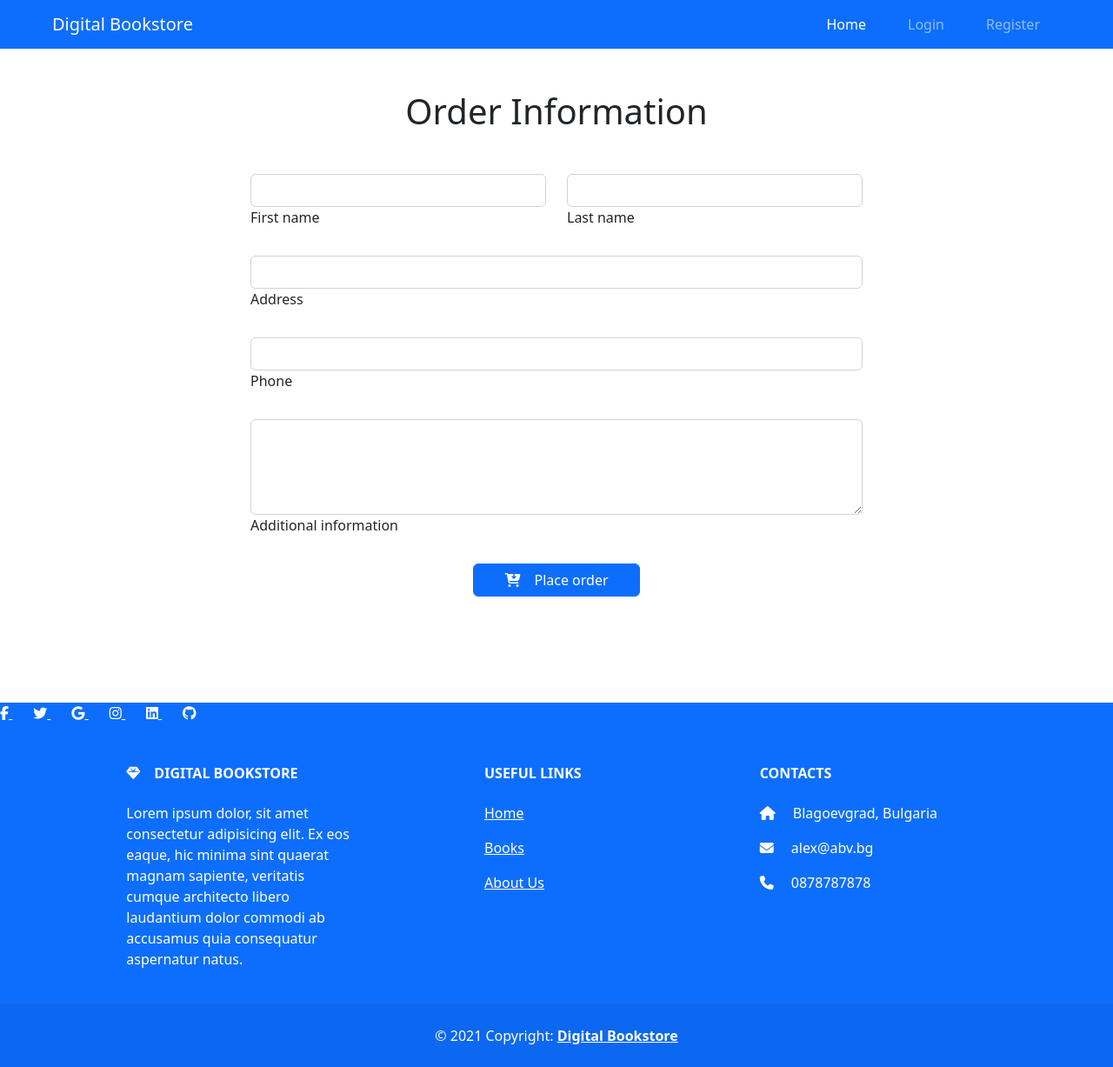
After one commit to alexmehandzhiyska/digital-bookstore, a PHP site: page /orderForm.php in a window 1280 px wide. The commit adds this page. Shown: the whole page at 87% size. Run offline with PHP 8.4, Linux system fonts and the light colour scheme; some libraries are stand-ins or nearby versions.

Commit message:
Added order placement form

```diff
--- a/styles/cart.css
+++ b/styles/cart.css
@@ -1,7 +1,26 @@
 .cart-book-img {
-    width: 100px;
+    width: 90px;
+    height: 120px;
 }
 
 .cart-table {
-    width: 70vw !important;
+    width: 65vw !important;
 }
+
+.order-form-btn {
+    text-decoration: none;
+    color: white;
+}
+
+.order-form-btn:hover {
+    text-decoration: none;
+    color: white;
+}
+
+#place-order-btn {
+    width: 15vw;
+}
+
+#order-form {
+    width: 55vw;
+}
--- /dev/null
+++ b/views/orderForm.php
@@ -0,0 +1,67 @@
+<!DOCTYPE html>
+<html lang="en">
+<head>
+    <meta charset="UTF-8">
+    <meta http-equiv="X-UA-Compatible" content="IE=edge">
+    <meta name="viewport" content="width=device-width, initial-scale=1.0">
+    <link rel="stylesheet" href="../styles/index.css">
+    <link rel="stylesheet" href="../styles/cart.css">
+    <link href="https://cdn.jsdelivr.net/npm/bootstrap@5.2.0-beta1/dist/css/bootstrap.min.css" rel="stylesheet" integrity="sha384-0evHe/X+R7YkIZDRvuzKMRqM+OrBnVFBL6DOitfPri4tjfHxaWutUpFmBp4vmVor" crossorigin="anonymous">
+    <script src="https://kit.fontawesome.com/ff09b572f7.js" crossorigin="anonymous"></script>
+    <script src="https://ajax.googleapis.com/ajax/libs/jquery/3.3.1/jquery.min.js"></script>
+    <script src="../scripts/books.js" defer></script>
+    <title>Digital Bookstore</title>
+</head>
+<body>
+    <?php include './layout/header.php' ?>
+
+    <main class="d-flex flex-column align-items-center">
+        <h1 class="text-center my-5">Order Information</h1>
+
+        <form id="order-form" method="POST">
+            <div class="row mb-4">
+                <div class="col">
+                <div class="form-outline">
+                    <input type="text" id="first_name" class="form-control" />
+                    <label class="form-label" for="first_name">First name</label>
+                </div>
+                </div>
+                <div class="col">
+                <div class="form-outline">
+                    <input type="text" id="last_name" class="form-control" />
+                    <label class="form-label" for="last_name">Last name</label>
+                </div>
+                </div>
+            </div>
+
+            <!-- Text input -->
+            <div class="form-outline mb-4">
+                <input type="text" id="address" class="form-control" />
+                <label class="form-label" for="address">Address</label>
+            </div>
+
+            <!-- Number input -->
+            <div class="form-outline mb-4">
+                <input type="number" id="phone" class="form-control" />
+                <label class="form-label" for="phone">Phone</label>
+            </div>
+
+            <!-- Message input -->
+            <div class="form-outline mb-4">
+                <textarea class="form-control" id="additional_information" rows="4"></textarea>
+                <label class="form-label" for="additional_information">Additional information</label>
+            </div>
+
+            <!-- Submit button -->
+            <div class="d-flex flex-column align-items-center justify-content-center">
+                <div class="d-flex justify-content-center align-items-center btn btn-primary btn-block mb-5" id="place-order-btn">
+                    <i class="fa-solid fa-cart-arrow-down px-2"></i>
+                    <p class="my-0 px-2">Place order</p>
+                </div>
+            </div>
+        </form>
+    </main>
+
+    <?php include './layout/footer.php' ?>
+</body>
+</html>
```
Also changed, not shown: db.sql (+17 -7 lines), views/cart.php (+25 -6 lines).
